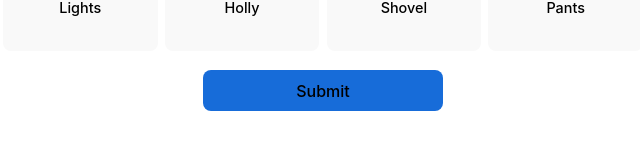
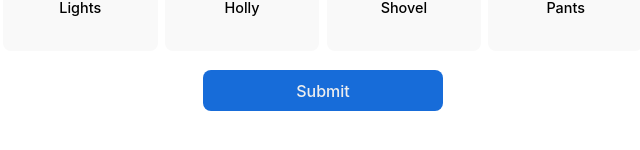
Before and after one commit to implodingduck/static, a React (Vite) app in the folder xmas23/: page /#/match4 in a window 1280 px wide. Shown: the part 534-684 px from the top of the page, without its empty margins (317-957 px from the left). Built offline with nearby package versions, Linux system fonts and the light colour scheme.

Commit message:
forcing color scheme

```diff
--- a/xmas23/src/App.css
+++ b/xmas23/src/App.css
@@ -1,8 +1,18 @@
+body {
+  background-color: #ffffff;
+}
+
 #root {
   max-width: 1280px;
   margin: 0 auto;
-  padding: 1rem;
+  padding: 0;
   text-align: center;
+  color: #213547;
+}
+
+
+button {
+  background-color: #f9f9f9;
 }
 
 .logo {
@@ -68,6 +78,7 @@
   background-color: #176cd9;
   width: 15em;
   margin: 1em;
+  color: #eeeeee;
 }
 
 .match4 {
```
